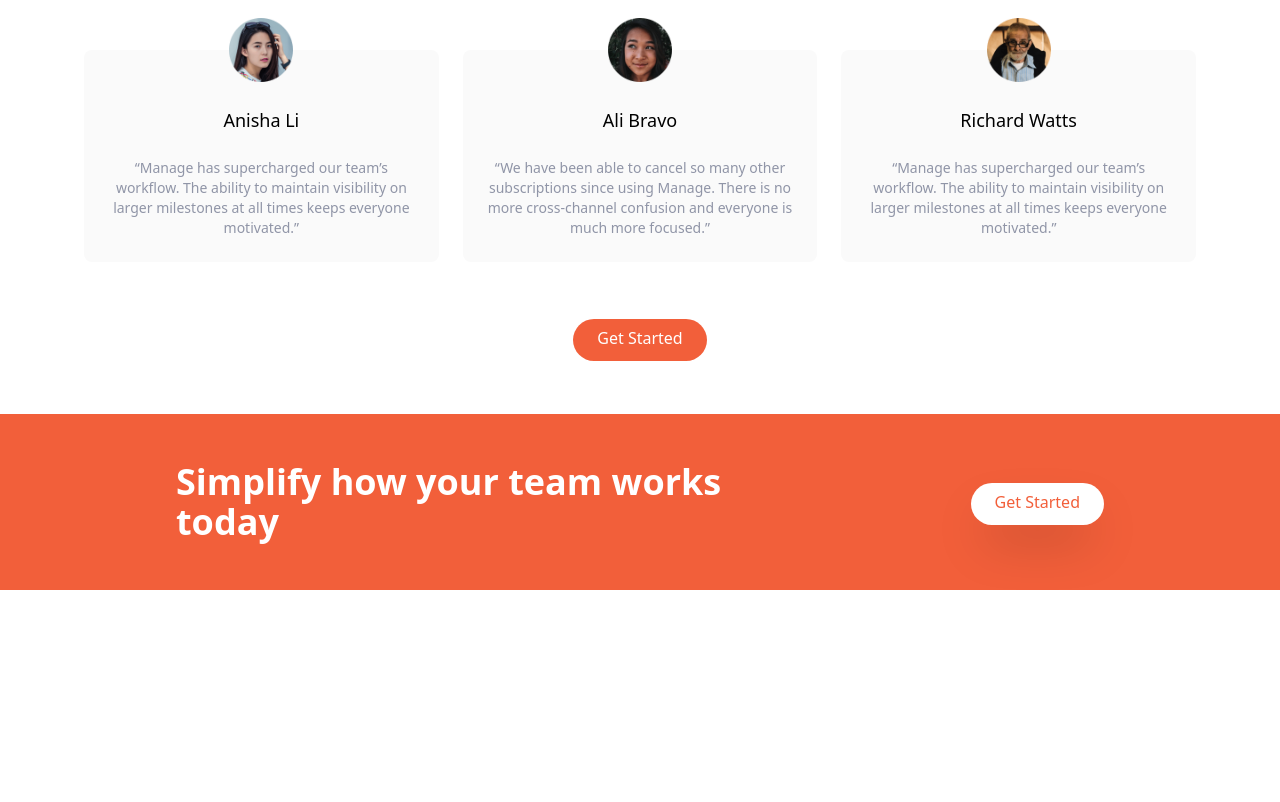
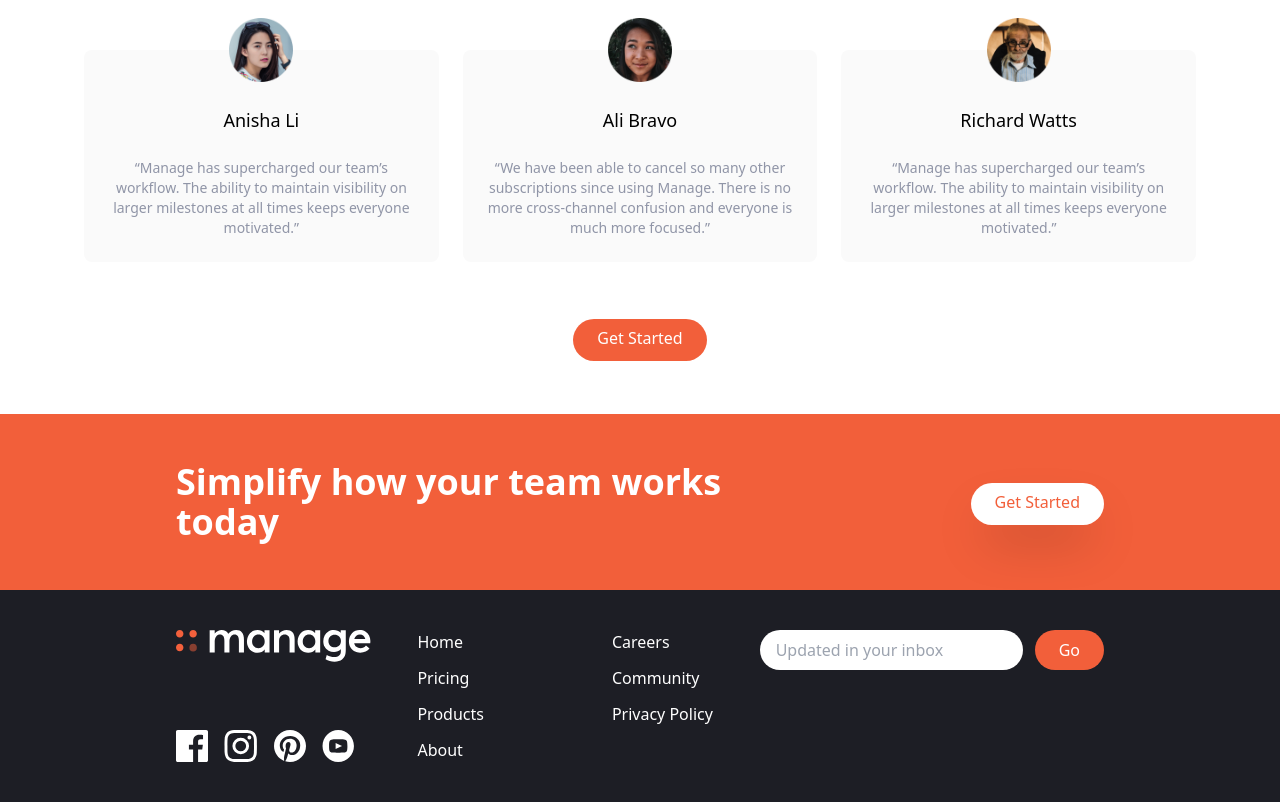
Before and after one commit to ZebraFang/Tailwindcss-tutorial, a website: page index.html in a window 1280 px wide. Shown: the part 1354-2156 px from the top of the page. Before the commit the page ends 1944 px from the top, so only its background shows below. Drawn offline with Linux system fonts and the light colour scheme.

Commit message:
Added the footer with social links and input text field

```diff
--- a/index.html
+++ b/index.html
@@ -218,5 +218,61 @@
               </div>
            </div>
         </section>
+        <!-- Footer -->
+         <footer class="bg-veryDarkBlue">
+          <!-- Flex container -->
+           <div class="container flex flex-col-reverse justify-between px-6 py-10 mx-auto space-y-8 md:flex-row md:space-y-0">
+            <!-- Logo and social links -->
+             <div class="flex flex-col-reverse
+             items-center justify-between space-y-12 md:flex-col md:space-y-0 md:items-start">
+              <!-- Logo -->
+               <div>
+                <img src="./img/logo-white.svg" class="h-8" alt="">
+               </div>
+               <!-- Social links container -->
+               <div class="flex justify-center space-x-4 pt-3">
+                <!-- Link1 -->
+                 <a href="#">
+                  <img src="./img/icon-facebook.svg" alt="" class="h-8">
+                 </a>
+                 <!-- Link 2 -->
+                 <a href="#">
+                  <img src="./img/icon-instagram.svg" alt="" class="h-8">
+                 </a>
+                <!-- Link 3 -->
+                 <a href="#">
+                  <img src="./img/icon-pinterest.svg" alt="" class="h-8">
+                 </a>
+                 <!-- Link 4 -->
+                  <a href="#">
+                    <img src="./img/icon-youtube.svg" alt="" class="h-8">
+                  </a>
+               </div>
+             </div>
+             <!-- List container -->
+              <div class="flex justify-around space-x-32">
+                <div class="flex flex-col space-y-3 text-white">
+                  <a href="#" class="hover:text-brightRed">Home</a>
+                  <a href="#" class="hover:text-brightRed">Pricing</a>
+                  <a href="#" class="hover:text-brightRed">Products</a>
+                  <a href="#" class="hover:text-brightRed">About</a>
+                </div>
+                <div class="flex flex-col space-y-3 text-white">
+                  <a href="#" class="hover:text-brightRed">Careers</a>
+                  <a href="#" class="hover:text-brightRed">Community</a>
+                  <a href="#" class="hover:text-brightRed">Privacy Policy</a>
+                </div>
+              </div>
+              <!-- Input container -->
+               <div class="flex flex-col justify-between">
+                <form>
+                  <div class="flex space-x-3">
+                    <input type="text" class="flex-1 px-4 rounded-full focus:outline-none" placeholder="Updated in your inbox">
+                    <button class="text-white px-6 py-2 bg-brightRed hover:bg-brightRedLight rounded-full focus:outline-none" >Go</button>
+                  </div>
+                </form>
+               </div>
+           </div>
+         </footer>
 </body>
 </html>
```
Also changed, not shown: css/main.css, img/icon-instagram.svg (added), img/icon-pinterest.svg (added), img/icon-twitter.svg (added), img/icon-youtube.svg (added).
